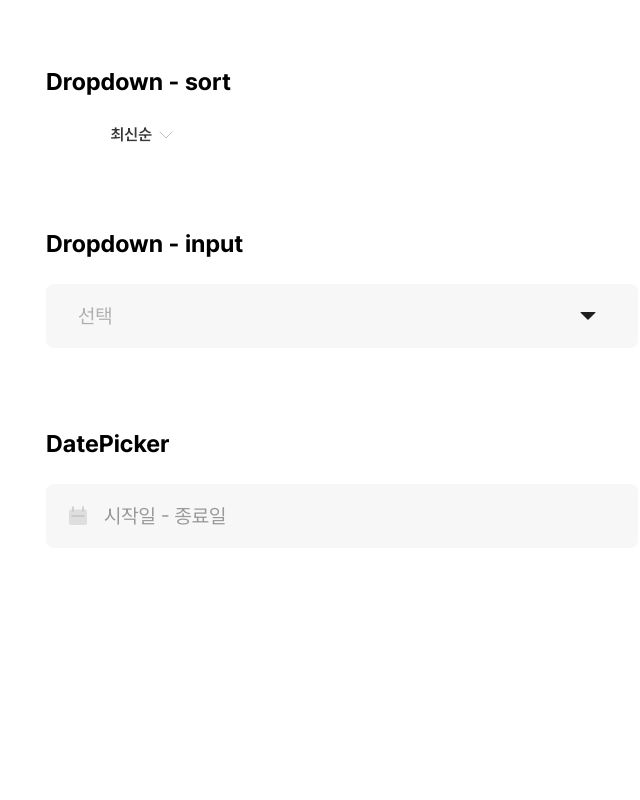
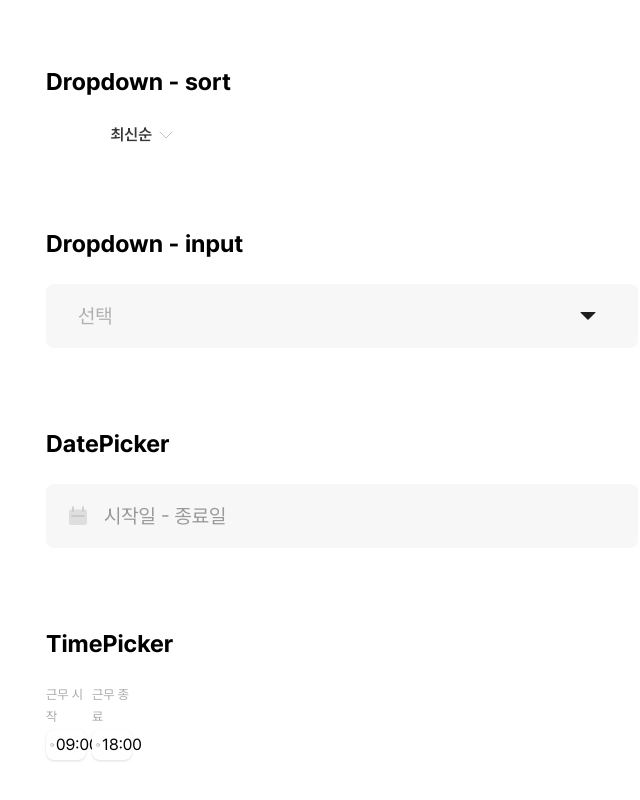
Before and after one commit to ddumini/albamate, a Next.js app: page /test/sumin in a window 1280 px wide. Shown: the part 232-1032 px from the top of the page, without its empty margins (298-938 px from the left). Before the commit the page ends 860 px from the top, so only its background shows below. Built offline with nearby package versions, Linux system fonts and the light colour scheme.

Commit message:
✨ Feat: time picker 컴포넌트 생성
feat: time picker 컴포넌트 생성

```diff
--- a/src/app/test/sumin/page.tsx
+++ b/src/app/test/sumin/page.tsx
@@ -3,6 +3,7 @@
 import DatePicker from '@/shared/components/common/date-picker';
 import InputDropdown from '@/shared/components/common/input-dropdown';
 import Select from '@/shared/components/common/select';
+import TimePicker from '@/shared/components/common/time-picker';
 
 const Sumin = () => {
   const filterOptions = [
@@ -56,6 +57,11 @@ const Sumin = () => {
         <p className="mb-24 text-2xl font-bold">DatePicker</p>
         <DatePicker />
       </section>
+
+      <section className="mb-80">
+        <p className="mb-24 text-2xl font-bold">TimePicker</p>
+        <TimePicker />
+      </section>
     </div>
   );
 };
--- /dev/null
+++ b/src/shared/components/common/time-picker/TimeSelect.tsx
@@ -0,0 +1,58 @@
+'use client';
+import { ChevronDown, Clock } from 'lucide-react';
+
+import Dropdown from '@/shared/components/ui/Dropdown';
+
+const generateTimes = () => {
+  const times = [];
+  for (let h = 0; h < 24; h++) {
+    for (let m = 0; m < 60; m += 30) {
+      times.push(`${String(h).padStart(2, '0')}:${String(m).padStart(2, '0')}`);
+    }
+  }
+  return times;
+};
+
+const timeOptions = generateTimes();
+
+interface TimeSelectProps {
+  label: string;
+  value: string;
+  onChange: (value: string) => void;
+}
+
+const TimeSelect = ({ label, value, onChange }: TimeSelectProps) => {
+  return (
+    <div className="relative w-40">
+      <label className="mb-2 block text-sm text-gray-300">{label}</label>
+      <Dropdown
+        trigger={
+          <button
+            className="flex w-full items-center justify-between rounded-lg bg-white px-4 py-3 text-black shadow"
+            type="button"
+          >
+            <div className="flex items-center gap-2">
+              <Clock className="h-4 w-4 text-gray-500" />
+              <span>{value}</span>
+            </div>
+            <ChevronDown className="h-4 w-4 text-gray-500" />
+          </button>
+        }
+      >
+        <ul className="max-h-48 overflow-y-auto py-1">
+          {timeOptions.map(t => (
+            <li
+              key={t}
+              className="cursor-pointer px-4 py-2 text-sm hover:bg-gray-100"
+              onClick={() => onChange(t)}
+            >
+              {t}
+            </li>
+          ))}
+        </ul>
+      </Dropdown>
+    </div>
+  );
+};
+
+export default TimeSelect;
--- /dev/null
+++ b/src/shared/components/common/time-picker/index.tsx
@@ -0,0 +1,17 @@
+import { useState } from 'react';
+
+import TimeSelect from './TimeSelect'; // 경로는 실제 파일 위치로 조정
+
+const TimePicker = () => {
+  const [startTime, setStartTime] = useState('09:00');
+  const [endTime, setEndTime] = useState('18:00');
+
+  return (
+    <div className="flex gap-6">
+      <TimeSelect label="근무 시작" value={startTime} onChange={setStartTime} />
+      <TimeSelect label="근무 종료" value={endTime} onChange={setEndTime} />
+    </div>
+  );
+};
+
+export default TimePicker;
```
